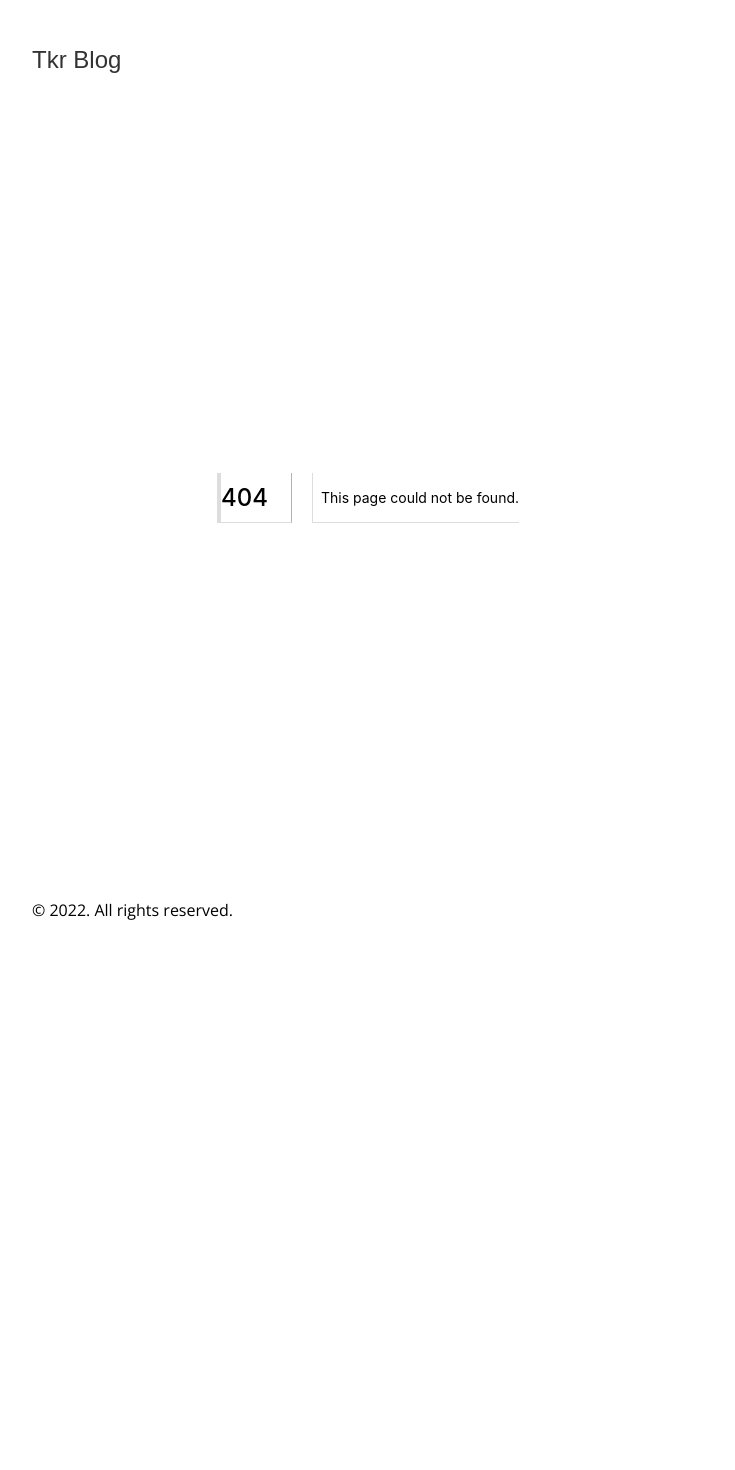
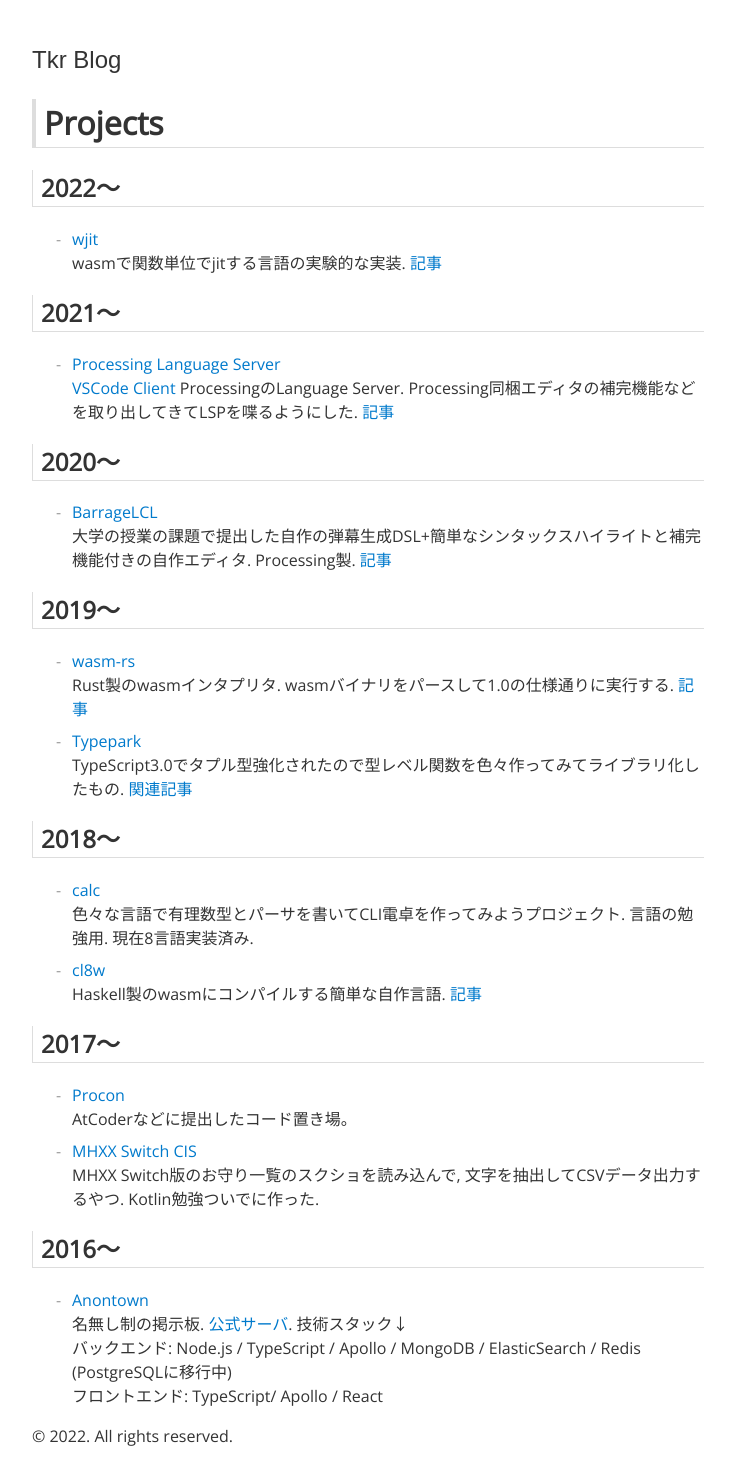
Before and after one commit to kgtkr/kgtkr.net, a Next.js app: page /projects in a window 1280 px wide. Before the commit this address had no page. Shown: the top 1470 px of the page, without its empty margins (272-1007 px from the left). Before the commit the page ends 964 px from the top, so only its background shows below. Built offline with nearby package versions, Linux system fonts and the light colour scheme; a web font is replaced by a local one.

Commit message:
projectsを別ページにして整理

```diff
--- /dev/null
+++ b/pages/projects.tsx
@@ -0,0 +1,122 @@
+import React from "react";
+import { NextPage } from "next";
+import Title from "../components/Title";
+import Link from "next/link";
+
+const Projects: NextPage = () => {
+  return (
+    <div>
+      <Title title="Projects" />
+      <h1>Projects</h1>
+      <h2>2022〜</h2>
+      <ul>
+        <li>
+          <Link href="https://github.com/kgtkr/wjit">wjit</Link>
+          <div>
+            wasmで関数単位でjitする言語の実験的な実装.{" "}
+            <Link href="/blog/2022/04/04/wasm-per-function-jit-language">
+              記事
+            </Link>
+          </div>
+        </li>
+      </ul>
+      <h2>2021〜</h2>
+      <ul>
+        <li>
+          <Link href="https://github.com/kgtkr/processing-language-server">
+            Processing Language Server
+          </Link>
+          <div>
+            <Link href="https://github.com/kgtkr/processing-language-server-vscode">
+              VSCode Client
+            </Link>{" "}
+            ProcessingのLanguage Server.{" "}
+            Processing同梱エディタの補完機能などを取り出してきてLSPを喋るようにした.{" "}
+            <Link href="/blog/2021/11/06/processing-language-server">記事</Link>
+          </div>
+        </li>
+      </ul>
+      <h2>2020〜</h2>
+      <ul>
+        <li>
+          <Link href="https://github.com/kgtkr/BarrageLCL">BarrageLCL</Link>
+          <div>
+            大学の授業の課題で提出した自作の弾幕生成DSL+簡単なシンタックスハイライトと補完機能付きの自作エディタ.
+            Processing製.{" "}
+            <Link href="/blog/2020/09/16/ep-barrage-lcl">記事</Link>
+          </div>
+        </li>
+      </ul>
+      <h2>2019〜</h2>
+      <ul>
+        <li>
+          <Link href="https://github.com/kgtkr/wasm-rs">wasm-rs</Link>
+          <div>
+            Rust製のwasmインタプリタ.{" "}
+            wasmバイナリをパースして1.0の仕様通りに実行する.{" "}
+            <Link href="/blog/2019/12/21/wasm-rs">記事</Link>
+          </div>
+        </li>
+        <li>
+          <Link href="https://github.com/kgtkr/typepark">Typepark</Link>
+          <div>
+            TypeScript3.0でタプル型強化されたので型レベル関数を色々作ってみてライブラリ化したもの.{" "}
+            <Link href="/blog/2018/10/02/typescript-3-tuples">関連記事</Link>
+          </div>
+        </li>
+      </ul>
+      <h2>2018〜</h2>
+      <ul>
+        <li>
+          <Link href="https://github.com/kgtkr/calc">calc</Link>
+          <div>
+            色々な言語で有理数型とパーサを書いてCLI電卓を作ってみようプロジェクト.
+            言語の勉強用. 現在8言語実装済み.
+          </div>
+        </li>
+        <li>
+          <Link href="https://github.com/kgtkr/cl8w">cl8w</Link>
+          <div>
+            Haskell製のwasmにコンパイルする簡単な自作言語.{" "}
+            <Link href="https://kgtkr.net/blog/2018/12/02/wasm-target-lang">
+              記事
+            </Link>
+          </div>
+        </li>
+      </ul>
+      <h2>2017〜</h2>
+      <ul>
+        <li>
+          <Link href="https://github.com/kgtkr/procon">Procon</Link>
+          <div>AtCoderなどに提出したコード置き場。</div>
+        </li>
+        <li>
+          <Link href="https://github.com/kgtkr/mhxx-switch-cis">
+            MHXX Switch CIS
+          </Link>
+          <div>
+            MHXX Switch版のお守り一覧のスクショを読み込んで,
+            文字を抽出してCSVデータ出力するやつ. Kotlin勉強ついでに作った.
+          </div>
+        </li>
+      </ul>
+      <h2>2016〜</h2>
+      <ul>
+        <li>
+          <Link href="https://github.com/anontown/anontown">Anontown</Link>
+          <div>
+            名無し制の掲示板.{" "}
+            <Link href="https://anontown.com/">公式サーバ</Link>. 技術スタック↓
+            <div>
+              バックエンド: Node.js / TypeScript / Apollo / MongoDB /
+              ElasticSearch / Redis (PostgreSQLに移行中)
+            </div>
+            <div>フロントエンド: TypeScript/ Apollo / React</div>
+          </div>
+        </li>
+      </ul>
+    </div>
+  );
+};
+
+export default Projects;
```
Also changed, not shown: pages/about.tsx (+1 -102 lines).
